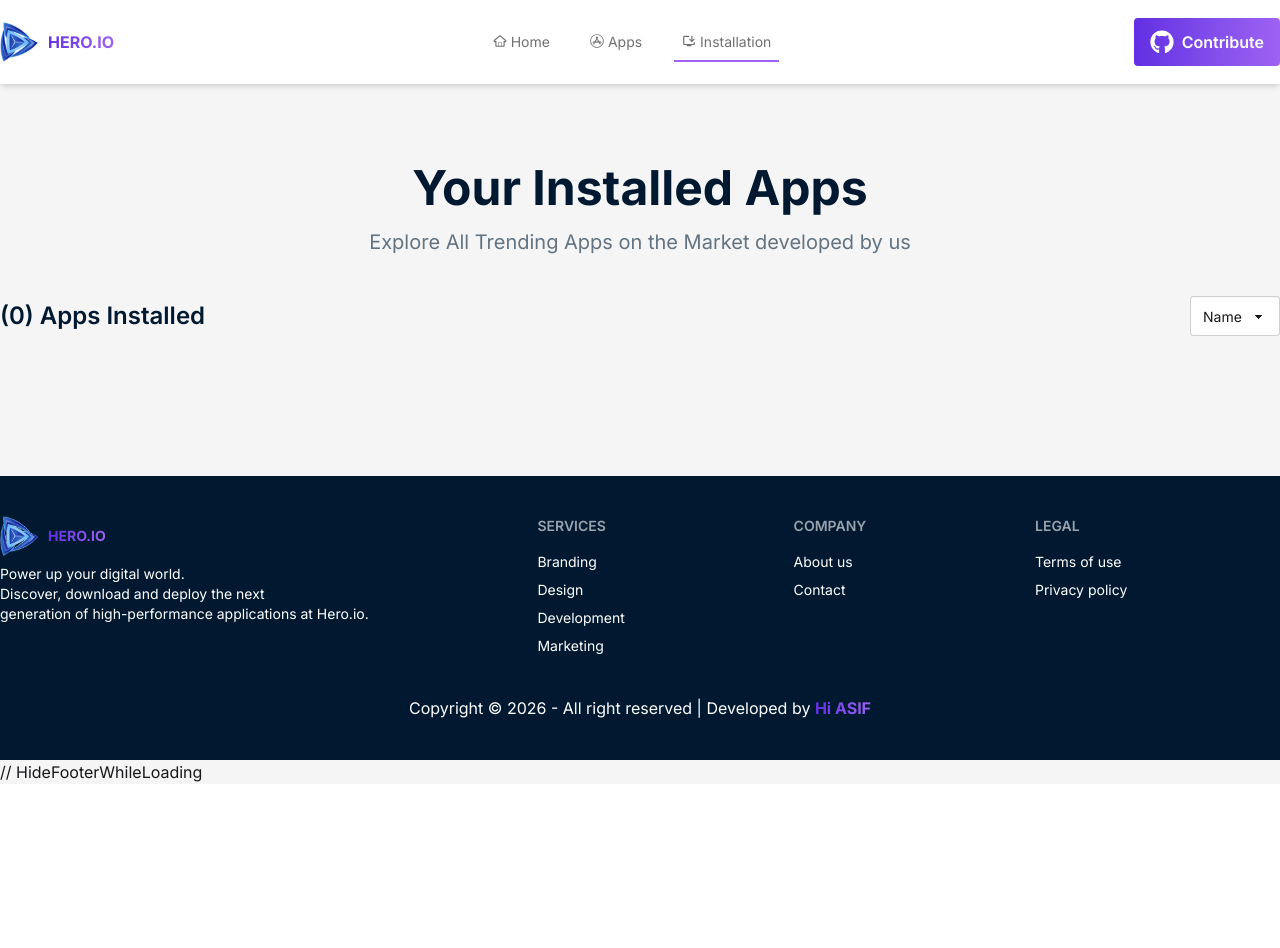
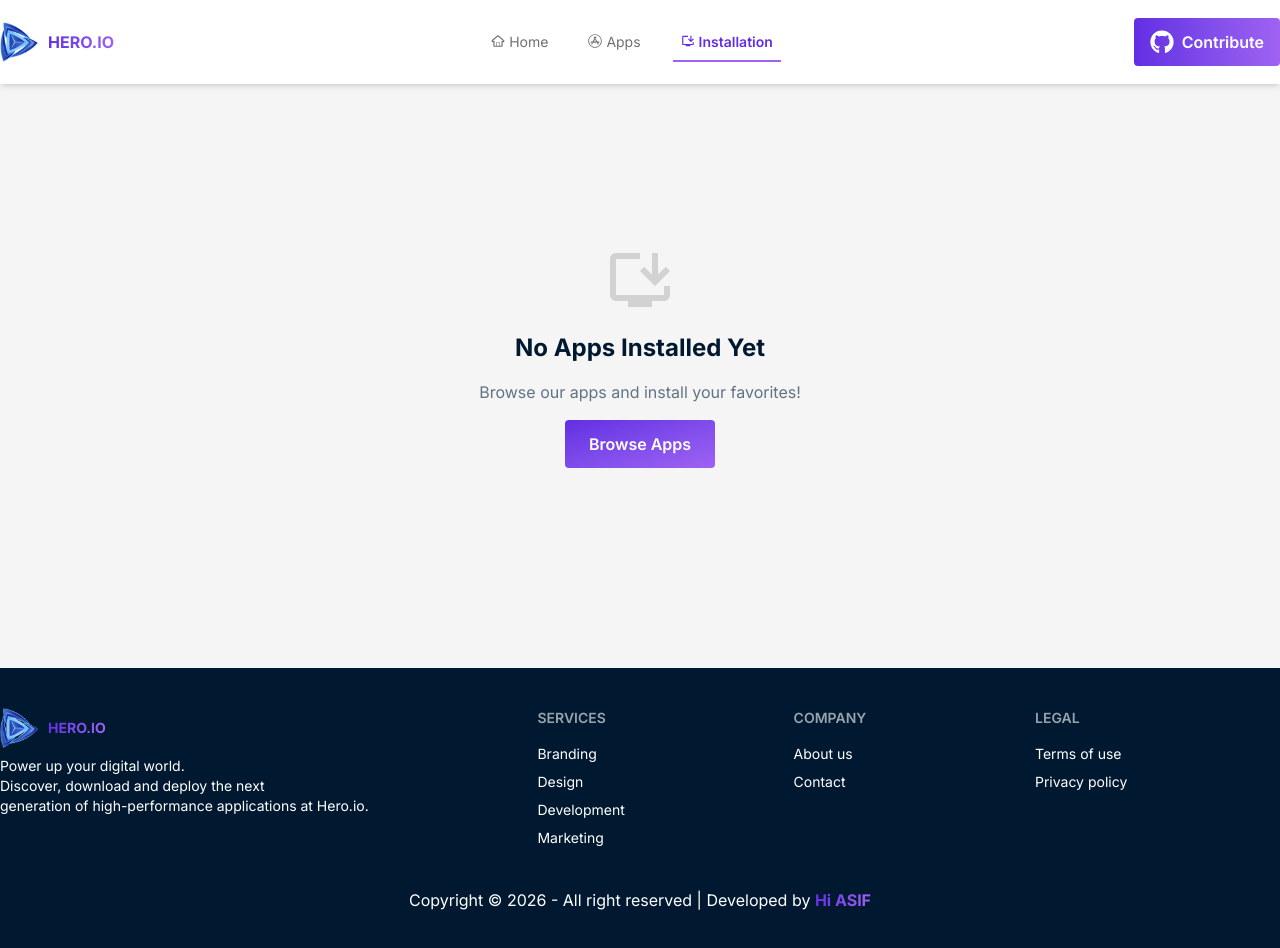
Before and after one commit to AsifHossain22/hero.io-app-store, a React (Vite) app: page /installation in a window 1280 px wide. Shown: the top 948 px of the page. Before the commit the page ends 800 px from the top, so only its background shows below. Built offline with nearby package versions, Linux system fonts and the light colour scheme.

Commit message:
Fixed No App Installed UI and Toggle

```diff
--- a/src/Layouts/Layouts.jsx
+++ b/src/Layouts/Layouts.jsx
@@ -67,7 +67,7 @@ const Layouts = () => {
         )}
       </main>
       {/* Footer */}
-      {!isLoading && <Footer />} // HideFooterWhileLoading
+      {!isLoading && <Footer />}
     </>
   );
 };
--- a/src/components/Header/Header.jsx
+++ b/src/components/Header/Header.jsx
@@ -10,19 +10,39 @@ const Header = () => {
     <>
       <NavLink
         to="/"
-        className="text-[#00000090] inline-flex justify-center items-center gap-1 border-b-2 border-transparent hover:border-[#9F62F2] transition-all duration-300 p-2 mx-3"
+        className={({ isActive }) =>
+          `inline-flex justify-center items-center gap-1 border-b-2 transition-all duration-300 p-2 mx-3 ${
+            isActive
+              ? "text-[#632EE3] border-[#9F62F2] font-semibold"
+              : "text-[#00000090] border-transparent hover:border-[#9F62F2]"
+          }`
+        }
       >
         <TiHomeOutline /> Home
       </NavLink>
+
       <NavLink
         to="/apps"
-        className="text-[#00000090] inline-flex justify-center items-center gap-1 border-b-2 border-transparent hover:border-[#9F62F2] transition-all duration-300 p-2 mx-3"
+        className={({ isActive }) =>
+          `inline-flex justify-center items-center gap-1 border-b-2 transition-all duration-300 p-2 mx-3 ${
+            isActive
+              ? "text-[#632EE3] border-[#9F62F2] font-semibold"
+              : "text-[#00000090] border-transparent hover:border-[#9F62F2]"
+          }`
+        }
       >
         <FaAppStore /> Apps
       </NavLink>
+
       <NavLink
         to="/installation"
-        className="text-[#00000090] inline-flex justify-center items-center gap-1 border-b-2 border-transparent hover:border-[#9F62F2] transition-all duration-300 p-2 mx-3"
+        className={({ isActive }) =>
+          `inline-flex justify-center items-center gap-1 border-b-2 transition-all duration-300 p-2 mx-3 ${
+            isActive
+              ? "text-[#632EE3] border-[#9F62F2] font-semibold"
+              : "text-[#00000090] border-transparent hover:border-[#9F62F2]"
+          }`
+        }
       >
         <MdInstallDesktop /> Installation
       </NavLink>
--- a/src/index.css
+++ b/src/index.css
@@ -12,7 +12,3 @@ body {
   font-family: "Inter", sans-serif;
   background-color: #f5f5f5;
 }
-
-a.active{
-  border-bottom: 2px solid #9F62F2;
-}
--- a/src/main.jsx
+++ b/src/main.jsx
@@ -9,13 +9,14 @@ import Loader from "./components/Loader/Loader.jsx";
 import AppDetails from "./pages/AppDetails/AppDetails.jsx";
 import Installation from "./pages/Installation/Installation.jsx";
 import { Toaster } from "react-hot-toast";
+import ErrorPage from "./pages/ErrorPage/ErrorPage.jsx";
 
 // ReactRouter
 const router = createBrowserRouter([
   {
     path: "/",
     element: <Layouts />,
-    errorElement: <span>Error 404 Custom Page</span>,
+    errorElement: <ErrorPage />,
     hydrateFallbackElement: <Loader />,
     children: [
       {
--- a/src/pages/AppDetails/AppDetails.jsx
+++ b/src/pages/AppDetails/AppDetails.jsx
@@ -119,7 +119,7 @@ const AppDetails = () => {
                 disabled={isInstalled}
                 className="w-full lg:w-auto bg-[#00D39099] hover:bg-[#00D390] text-base-100 text-lg lg:text-xl font-semibold px-8 py-4 rounded-sm cursor-pointer hover:shadow-lg transition-all duration-300 disabled:cursor-not-allowed disabled:bg-gray-400 disabled:shadow-none"
               >
-                {isInstalled ? "Installed" : `Install Now (${size})`}
+                {isInstalled ? "Installed" : `Install Now (${size} MB)`}
               </button>
             </div>
           </div>
--- a/src/pages/Apps/Apps.jsx
+++ b/src/pages/Apps/Apps.jsx
@@ -25,7 +25,7 @@ const Apps = () => {
           </div>
 
           {/* TotalAppsAndSearchField */}
-          <div className="flex justify-between items-center mt-10 mb-5">
+          <div className="flex flex-col md:flex-row justify-between items-center gap-5 md:gap-0 mt-10 mb-5">
             {/* TotalApps */}
             <h5 className="text-2xl text-[#001931] font-semibold">
               ({appsData.length}) Apps Found
--- /dev/null
+++ b/src/pages/ErrorPage/ErrorPage.jsx
@@ -0,0 +1,24 @@
+import React from "react";
+import { Link } from "react-router";
+
+const ErrorPage = () => {
+  return (
+    <section className="flex flex-col justify-center items-center min-h-screen text-center px-4">
+      <h1 className="text-8xl lg:text-9xl font-black text-[#001931]">404</h1>
+      <p className="text-2xl lg:text-3xl font-bold text-[#001931] mt-4 mb-2">
+        Page Not Found
+      </p>
+      <p className="text-[#627382] md:text-xl mb-8">
+        Oops! The page you are looking for does not exist.
+      </p>
+      <Link
+        to="/"
+        className="bg-linear-to-br from-[#632EE3] to-[#9F62F2] px-6 py-3 rounded-sm text-white font-semibold hover:opacity-90 transition-all duration-300"
+      >
+        Back to Home
+      </Link>
+    </section>
+  );
+};
+
+export default ErrorPage;
--- a/src/pages/Installation/Installation.jsx
+++ b/src/pages/Installation/Installation.jsx
@@ -1,6 +1,7 @@
 import React from "react";
-import { useOutletContext } from "react-router";
+import { Link, useOutletContext } from "react-router";
 import InstalledAppCard from "../../components/InstalledAppCard/InstalledAppCard";
+import { MdInstallDesktop } from "react-icons/md";
 
 const Installation = () => {
   const { installedApps, handleUninstall } = useOutletContext();
@@ -8,20 +9,9 @@ const Installation = () => {
   return (
     <section className="py-10 lg:py-20 mx-4 lg:mx-0">
       <div className="max-w-7xl mx-auto">
-        {/* SectionTitle */}
-        <div className="text-center">
-          <h2 className="text-[#001931] text-3xl md:text-5xl font-bold pb-4">
-            Your Installed Apps
-          </h2>
-
-          {/* Description */}
-          <p className="text-[#627382] md:text-xl">
-            Explore All Trending Apps on the Market developed by us
-          </p>
-        </div>
-
         {/* TotalAppsAndSearchField */}
-        <div className="flex justify-between items-center mt-10 mb-5">
+        {installedApps.length > 0 && (
+          <div className="flex flex-col md:flex-row justify-between items-center gap-5 md:gap-0 mt-10 mb-5">
             {/* TotalApps */}
             <h5 className="text-2xl text-[#001931] font-semibold">
               ({installedApps.length}) Apps Installed
@@ -33,22 +23,41 @@ const Installation = () => {
                 defaultValue="Pick a color"
                 className="select appearance-none"
               >
-              <option disabled={true}>Sort by</option>
+                <option>Sort by</option>
                 <option>Name</option>
                 <option>Size</option>
               </select>
             </div>
           </div>
+        )}
 
         {/* InstalledAppsContainer */}
         <div className="pb-5 lg:pb-10 space-y-4">
-          {installedApps.map((installedApp) => (
+          {installedApps.length === 0 ? (
+            <div className="flex flex-col justify-center items-center py-20 text-center gap-4">
+              <MdInstallDesktop className="text-7xl text-[#D2D2D2]" />
+              <h3 className="text-2xl font-bold text-[#001931]">
+                No Apps Installed Yet
+              </h3>
+              <p className="text-[#627382]">
+                Browse our apps and install your favorites!
+              </p>
+              <Link
+                to="/apps"
+                className="bg-linear-to-br from-[#632EE3] to-[#9F62F2] px-6 py-3 rounded-sm text-white font-semibold hover:opacity-90 transition-all duration-300"
+              >
+                Browse Apps
+              </Link>
+            </div>
+          ) : (
+            installedApps.map((installedApp) => (
               <InstalledAppCard
                 key={installedApp.id}
                 installedApp={installedApp}
                 handleUninstall={handleUninstall}
               />
-          ))}
+            ))
+          )}
         </div>
       </div>
     </section>
```
Lines whose indentation alone changed are shown as unchanged.
